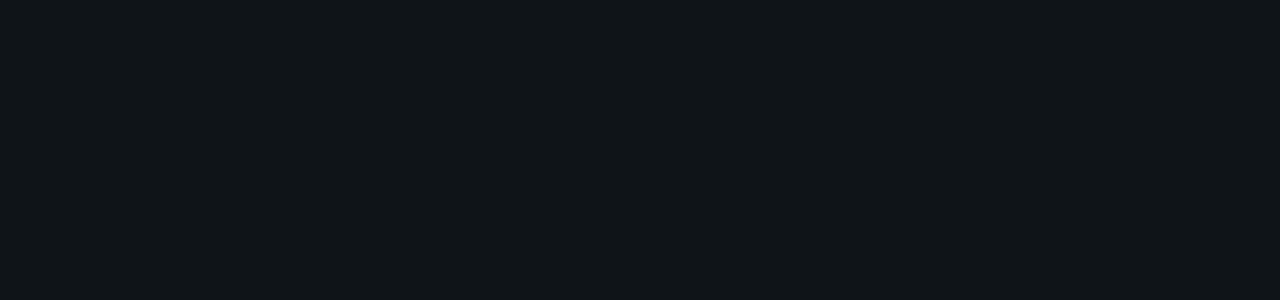
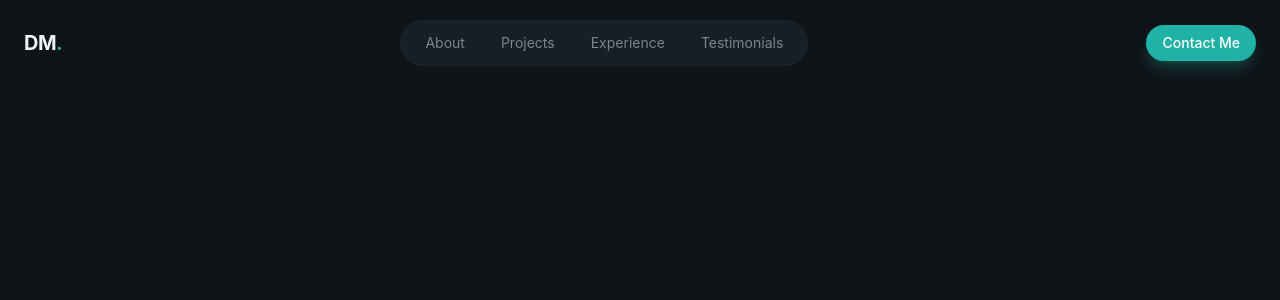
Before and after one commit to kavish258/Modern-Personal-Portfolio, a React (Vite) app: page / in a window 1280 px wide. Shown: the top 300 px of the page. Built offline with nearby package versions, Linux system fonts and the light colour scheme.

Commit message:
set navBar

```diff
--- a/package.json
+++ b/package.json
@@ -11,6 +11,7 @@
   },
   "dependencies": {
     "@tailwindcss/vite": "^4.2.1",
+    "lucide-react": "^0.577.0",
     "react": "^19.2.0",
     "react-dom": "^19.2.0",
     "tailwindcss": "^4.2.1"
--- a/src/App.jsx
+++ b/src/App.jsx
@@ -1,13 +1,14 @@
-import { Hero } from "@/sections/Hero";
-import { About } from "@/sections/About";
-import { Projects } from "@/sections/Projects";
-import { Experience } from "@/sections/Experience";
-import { Testimonials } from "@/sections/Testimonials";
-import { Contact } from "@/sections/Contact";
+import { Hero } from "./sections/Hero";
+import { About } from "./sections/About";
+import { Projects } from "./sections/Projects";
+import { Experience } from "./sections/Experience";
+import { Testimonials } from "./sections/Testimonials";
+import { Contact } from "./sections/Contact";
+import { Navbar } from "./layout/Navbar";
 
 function App() {
   return <div className="min-h-screen overflow-x-hidden">
-    {/*<Navbar />*/}
+    <Navbar />
     <main>
       <Hero />
       <About />
--- /dev/null
+++ b/src/components/Button.jsx
@@ -0,0 +1,21 @@
+export const Button = ({ className="" , size="default", children }) => {
+  const baseClasses =
+    "relative overflow-hidden rounded-full font-medium focus:outline-none focus:visible:ring-2 focus-visible:ring-primary bg-primary text-primary-foreground hover:bg-primary/90 shadow-lg shadow-primary/25";
+
+    const sizeClasses = {
+        sm: "px-4 py-2 text-sm",
+        default: "px-6 py-3 text-base ",
+        lg: "px-8 py-4 text-lg",
+    };
+
+
+  const classes = `${baseClasses} ${sizeClasses[size]} ${className}`;
+
+  return (
+    <button className={classes}>
+      <span className="relative flex items-center justify-center gap-2">
+        {children}
+      </span>
+    </button>
+  );
+};
--- a/src/index.css
+++ b/src/index.css
@@ -40,3 +40,34 @@
   }
 
 }
+@layer components {
+  .glass {
+    background-color: color-mix(in srgb, var(--color-surface) 50%, transparent);
+    backdrop-filter: blur(16px);
+    border: 1px solid color-mix(in srgb, var(--color-border) 50%, transparent);
+  }
+
+  .glass {
+    background-color: color-mix(in srgb, var(--color-surface) 80%, transparent);
+    backdrop-filter: blur(16px);
+    border: 1px solid color-mix(in srgb, var(--color-border) 60%, transparent);
+  }
+}
+@layer utilities {
+  @keyframes fade-in {
+    from {
+      opacity: 0;
+      transform: translateY(20px);
+      filter: blur(10px);
+    }
+    to {
+      opacity: 1;
+      transform: translateY(0);
+      filter: blur(0);
+    }
+  }
+
+  .animate-fade-in {
+    animation: fade-in 0.6s ease-out both;
+  }
+}
--- a/src/layout/Navbar.jsx
+++ b/src/layout/Navbar.jsx
@@ -1,23 +1,69 @@
+import { Menu, X } from "lucide-react";
+import { Button } from "../components/Button";
+import { useState } from "react";
+
 const navLink = [
   { href: "#about", label: "About" },
   { href: "#projects", label: "Projects" },
   { href: "#experience", label: "Experience" },
   { href: "#testimonials", label: "Testimonials" },
-]
+];
 
 export const Navbar = () => {
-    return <header>
-        <nav>
-            <a>
-                PM<span>.</span>
+    const [isMobileMenuOpen  , setIsMobileMenuOpen] = useState(false)
+  return (
+    <header className="fixed top-0 left-0 right-0 bg-transparent py-5">
+      <nav className="container mx-auto px-6 flex items-center justify-between">
+        <a
+          href="#"
+          className="text-xl font-bold tracking-tight hover:text-primary"
+        >
+          DM<span className="text-primary">.</span>
         </a>
-            {/*Desktop Nav*/}
-            <div>
-                <div>
 
-
+        {/* Desktop Nav */}
+        <div className="hidden md:flex items-center gap-1">
+          <div className="glass rounded-full px-2 py-1 flex items-center gap-1">
+            {navLink.map((link, index) => (
+              <a
+                href={link.href}
+                key={index}
+                className="px-4 py-2 text-sm  text-muted-foreground hover:text-foreground rounded-full hover:bg-surface"
+              >
+                {link.label}
+              </a>
+            ))}
           </div>
         </div>
+
+        {/* CTA Button */}
+        <div className="hidden md:block">
+          <Button size="sm">Contact Me</Button>
+        </div>
+
+        {/* Mobile Menu Button */}
+        <button className="md:hidden p-2 text-foreground"
+        onClick={() => setIsMobileMenuOpen ((prev) => !prev)}>
+          {isMobileMenuOpen ? <X size="24"/> : <Menu size={24} />}
+        </button>
       </nav>
-    </header>;
+
+      {/* Mobile menu */}
+      {isMobileMenuOpen && (
+      <div className="md:hidden glass-strong animate-fade-in">
+        <div className="container mx-auto px-6 py-6 flex flex-col gap-4 " >
+          {navLink.map((link, index) => (
+            <a
+             href={link.href}
+             key={index}
+             className="text-lg text-muted-foreground hover:text-foreground py-2">
+              {link.label}
+            </a>
+          ))}
+          <Button size="sm">Contact Me</Button>
+        </div>
+      </div>
+    )}
+    </header>
+  );
 };
```
Also changed, not shown: src/sections/Hero.jsx (line endings or trailing spaces), 1 other file (tests, documents, lock files or other folders). Lines whose indentation alone changed are shown as unchanged.
